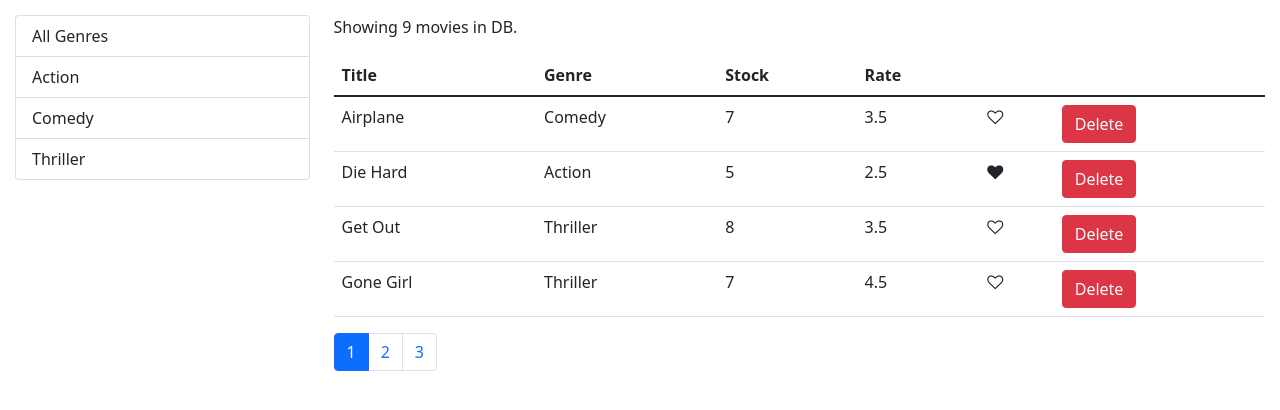
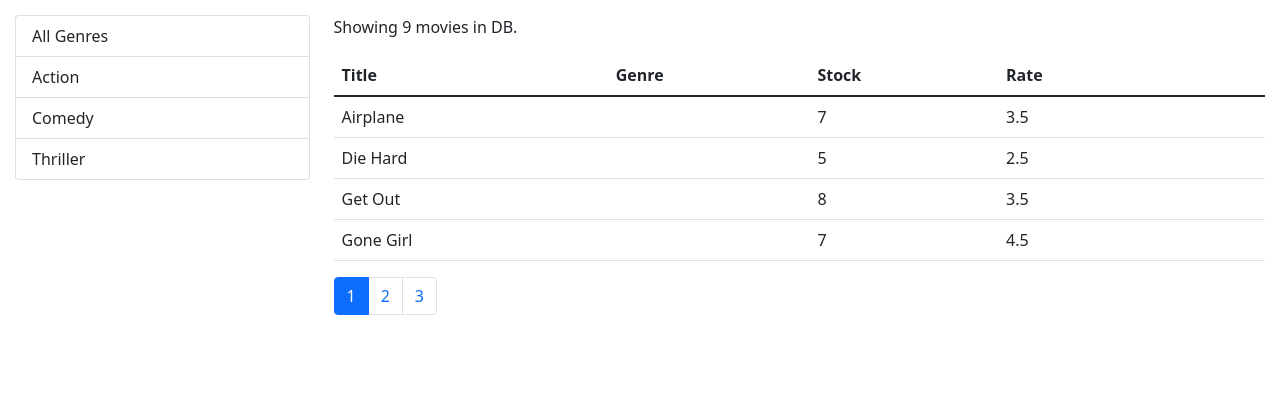
Before and after one commit to rua1hc/react-fdn-vidly-app, a React (Create React App) app: page / in a window 1280 px wide. Shown: the top 410 px of the page. Built offline with nearby package versions, Linux system fonts and the light colour scheme.

Commit message:
s5v20 extracting TableBody

```diff
--- /dev/null
+++ b/src/comps/common/tableBody.jsx
@@ -0,0 +1,45 @@
+import React, { Component } from "react";
+
+import Like from "./like";
+
+class TableBody extends Component {
+    // state = {  }
+    render() {
+        const { data, columns, onLike, onDelete } = this.props;
+
+        return (
+            <tbody>
+                {data.map((item) => (
+                    <tr key={item._id}>
+                        {columns.map((col) => (
+                            <td>{item[col.path]}</td>
+                        ))}
+                    </tr>
+                ))}
+            </tbody>
+        );
+
+        // <td>{item.title}</td>
+        // <td>{item.genre.name}</td>
+        // <td>{item.numberInStock}</td>
+        // <td>{item.dailyRentalRate}</td>
+        // <td>
+        //     {/* <button type="button" class="btn btn-dark"> */}
+        //     <Like
+        //         onClick={() => onLike(item)}
+        //         liked={item.liked}
+        //     />
+        //     {/* </button> */}
+        // </td>
+        // <td>
+        //     <button
+        //         onClick={() => onDelete(item)}
+        //         className="btn btn-danger"
+        //     >
+        //         Delete
+        //     </button>
+        // </td>
+    }
+}
+
+export default TableBody;
--- a/src/comps/moviesTable.jsx
+++ b/src/comps/moviesTable.jsx
@@ -2,6 +2,7 @@ import React, { Component } from "react";
 
 import Like from "./common/like";
 import TableHeader from "./common/tableHeader";
+import TableBody from "./common/tableBody";
 
 class MoviesTable extends Component {
     columns = [
@@ -24,51 +25,62 @@ class MoviesTable extends Component {
                     onSort={onSort}
                 />
 
-                {/* <thead>
-                    <tr>
-                        <th onClick={() => this.raiseSort("title")}>Title</th>
-                        <th onClick={() => this.raiseSort("genre.name")}>
-                            Genre
-                        </th>
-                        <th onClick={() => this.raiseSort("numberInStock")}>
-                            Stock
-                        </th>
-                        <th onClick={() => this.raiseSort("dailyRentalRate")}>
-                            Rate
-                        </th>
-                        <th></th>
-                        <th></th>
-                    </tr>
-                </thead> */}
-
-                <tbody>
-                    {movies.map((movie) => (
-                        <tr key={movie._id}>
-                            <td>{movie.title}</td>
-                            <td>{movie.genre.name}</td>
-                            <td>{movie.numberInStock}</td>
-                            <td>{movie.dailyRentalRate}</td>
-                            <td>
-                                {/* <button type="button" class="btn btn-dark"> */}
-                                <Like
-                                    onClick={() => onLike(movie)}
-                                    liked={movie.liked}
-                                />
-                                {/* </button> */}
-                            </td>
-                            <td>
-                                <button
-                                    onClick={() => onDelete(movie)}
-                                    className="btn btn-danger"
-                                >
-                                    Delete
-                                </button>
-                            </td>
-                        </tr>
-                    ))}
-                </tbody>
+                <TableBody
+                    data={movies}
+                    columns={this.columns}
+                    onLike={onLike}
+                    onDelete={onDelete}
+                />
             </table>
         );
+
+        // return (
+        //     <table className="table">
+        //         <thead>
+        //             <tr>
+        //                 <th onClick={() => this.raiseSort("title")}>Title</th>
+        //                 <th onClick={() => this.raiseSort("genre.name")}>
+        //                     Genre
+        //                 </th>
+        //                 <th onClick={() => this.raiseSort("numberInStock")}>
+        //                     Stock
+        //                 </th>
+        //                 <th onClick={() => this.raiseSort("dailyRentalRate")}>
+        //                     Rate
+        //                 </th>
+        //                 <th></th>
+        //                 <th></th>
+        //             </tr>
+        //         </thead>
+
+        //         <tbody>
+        //             {movies.map((movie) => (
+        //                 <tr key={movie._id}>
+        //                     <td>{movie.title}</td>
+        //                     <td>{movie.genre.name}</td>
+        //                     <td>{movie.numberInStock}</td>
+        //                     <td>{movie.dailyRentalRate}</td>
+        //                     <td>
+        //                         {/* <button type="button" class="btn btn-dark"> */}
+        //                         <Like
+        //                             onClick={() => onLike(movie)}
+        //                             liked={movie.liked}
+        //                         />
+        //                         {/* </button> */}
+        //                     </td>
+        //                     <td>
+        //                         <button
+        //                             onClick={() => onDelete(movie)}
+        //                             className="btn btn-danger"
+        //                         >
+        //                             Delete
+        //                         </button>
+        //                     </td>
+        //                 </tr>
+        //             ))}
+        //         </tbody>
+        //     </table>
+        // );
     }
 }
 
```
